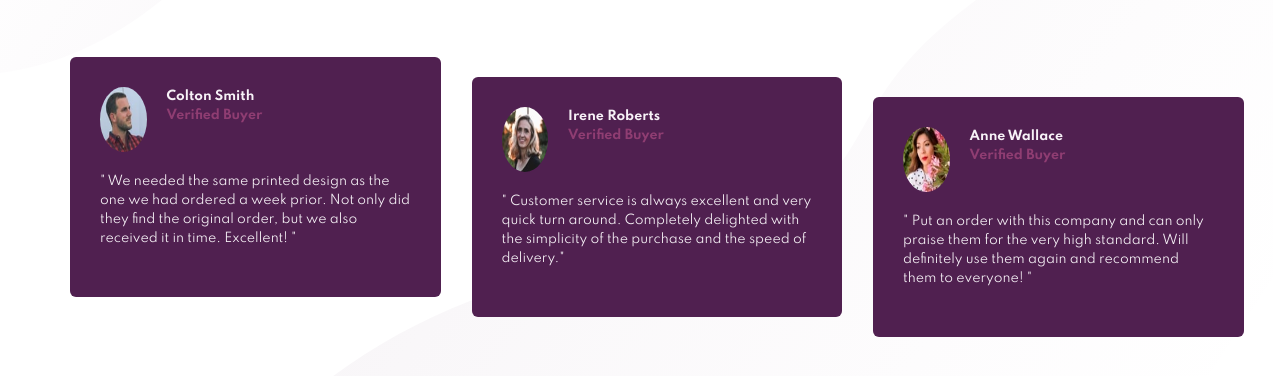
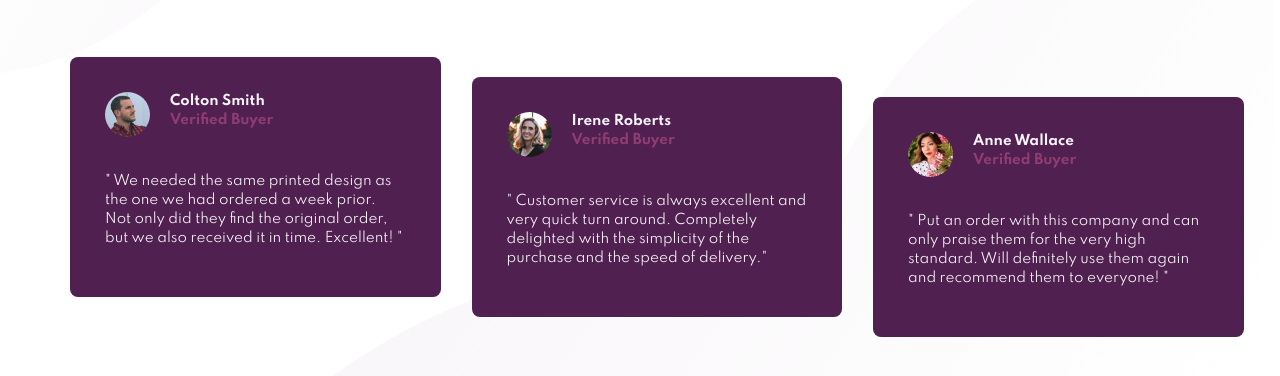
Before and after one commit to Martiwka/Social-proof-section, a plain HTML site: page index.html in a window 1280 px wide. Shown: the part 290-666 px from the top of the page. Drawn offline with Linux system fonts and the light colour scheme.

Commit message:
last update

```diff
--- a/styles/style.css
+++ b/styles/style.css
@@ -45,18 +45,19 @@ h1 {
   flex-wrap: wrap;
   background-color: var(--review-box);
   margin-bottom: 10px;
-  border-radius: 6px;
-  padding: 30px;
+  border-radius: 8px;
+  padding: 35px;
   font-family: "Spartan", sans-serif;
   font-weight: 400;
   color: var(--stars-box);
-  font-size: 12.5px;
+  font-size: 0.9rem;
   line-height: 19px;
 }
 
 img {
   border-radius: 100%;
-  width: 15%;
+  width: 45px;
+  height: 45px;
   margin-right: 20px;
   margin-bottom: 20px;
 }
@@ -184,4 +185,7 @@ h3 {
   .all-reviews {
     display: flex;
   }
+  span {
+    height: 40px;
+  }
 }
```
